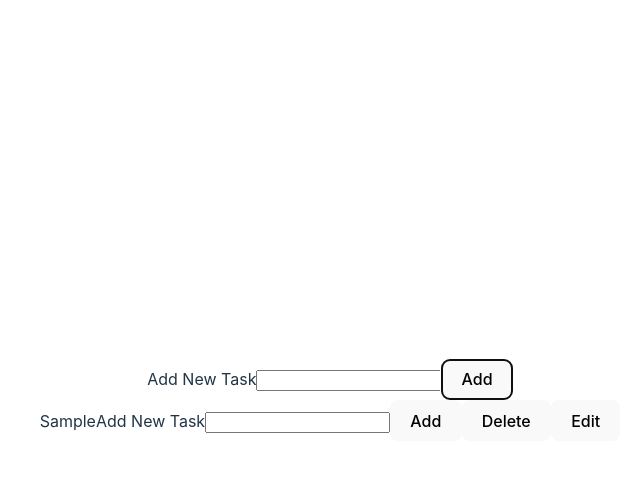
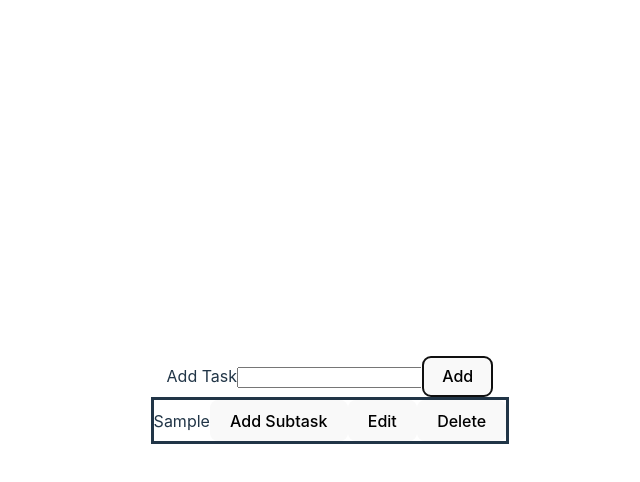
Before and after one commit to jeffy-zhu/subtask, a React (Vite) app: page / in a window 1280 px wide. Both pictures are taken after typing "Sample" into the empty fields and a click on the button "Add". Shown: the top 482 px of the page, without its empty margins (310-950 px from the left). Built offline with nearby package versions, Linux system fonts and the light colour scheme.

Commit message:
add tasks context and the ability to hide/show subtasks

```diff
--- a/src/App.jsx
+++ b/src/App.jsx
@@ -1,72 +1,20 @@
 import "./App.css";
 import TaskList from "./components/TaskList";
-import { useState } from "react";
 import TaskCreate from "./components/TaskCreate";
+import TasksContext from "./context/tasks";
+import { useContext } from "react";
 
 function App() {
-  const [tasks, setTasks] = useState([]);
-
-  const handleCreate = (parentTaskId, taskName) => {
-    const newTask = {
-      id: Date.now(),
-      name: taskName,
-      subtasks: [],
-    };
-
-    if (parentTaskId === null) {
-      setTasks([...tasks, newTask]);
-    } else {
-      const getUpdatedTasks = (tasks) => {
-        for (const task of tasks) {
-          if (task.id !== parentTaskId) {
-            getUpdatedTasks(task.subtasks);
-          } else {
-            task.subtasks.push(newTask);
-          }
-        }
-
-        return tasks;
-      };
-
-      setTasks(getUpdatedTasks(tasks.slice()));
-    }
-  };
-
-  const handleDelete = (taskId) => {
-    const getUpdatedTasks = (tasks) => {
-      for (const [i, task] of tasks.entries()) {
-        if (task.id === taskId) tasks.splice(i, 1);
-        else getUpdatedTasks(task.subtasks);
-      }
-
-      return tasks;
-    };
-
-    setTasks(getUpdatedTasks(tasks.slice()));
-  };
-
-  const handleEdit = (taskId, newTaskName) => {
-    const getUpdatedTasks = (tasks) => {
-      for (const task of tasks) {
-        if (task.id === taskId) task.name = newTaskName;
-        else getUpdatedTasks(task.subtasks);
-      }
-
-      return tasks;
-    };
-
-    setTasks(getUpdatedTasks(tasks.slice()));
-  };
+  const { tasks } = useContext(TasksContext);
 
   return (
     <div>
-      <TaskCreate parentTaskId={null} onCreate={handleCreate} />
-      <TaskList
-        tasks={tasks}
-        onCreate={handleCreate}
-        onDelete={handleDelete}
-        onEdit={handleEdit}
+      <TaskCreate
+        parentTaskId={null}
+        depth={-1}
+        style={{ display: "inline" }}
       />
+      <TaskList tasks={tasks} />
     </div>
   );
 }
--- /dev/null
+++ b/src/components/SubtaskCreate.jsx
@@ -0,0 +1,34 @@
+import { useState } from "react";
+import { useContext } from "react";
+import TasksContext from "../context/tasks";
+
+function SubtaskCreate({ parentTaskId, depth, onCancel }) {
+  const [subtaskName, setSubtaskName] = useState("");
+  const { createTask } = useContext(TasksContext);
+
+  const handleChange = (e) => setSubtaskName(e.target.value);
+
+  const handleSubmit = (e) => {
+    e.preventDefault();
+    createTask(parentTaskId, subtaskName, depth + 1);
+    onCancel();
+  };
+
+  return (
+    <div
+      style={{
+        display: "inline",
+        position: "relative",
+        left: `${(depth + 1) * 30}px`,
+      }}
+    >
+      <form style={{ display: "inline" }} onSubmit={handleSubmit}>
+        <input value={subtaskName} onChange={handleChange}></input>
+        <button>Save</button>
+      </form>
+      <button onClick={onCancel}>Cancel</button>
+    </div>
+  );
+}
+
+export default SubtaskCreate;
--- a/src/components/TaskCreate.jsx
+++ b/src/components/TaskCreate.jsx
@@ -1,21 +1,22 @@
 import { useState } from "react";
+import { useContext } from "react";
+import TasksContext from "../context/tasks";
 
-function TaskCreate({ parentTaskId, onCreate }) {
+function TaskCreate({ parentTaskId, depth, style }) {
   const [taskName, setTaskName] = useState("");
+  const { createTask } = useContext(TasksContext);
 
-  const handleChange = (event) => {
-    setTaskName(event.target.value);
-  };
+  const handleChange = (e) => setTaskName(e.target.value);
 
-  const handleSubmit = (event) => {
-    event.preventDefault();
-    onCreate(parentTaskId, taskName);
+  const handleSubmit = (e) => {
+    e.preventDefault();
+    createTask(parentTaskId, taskName, depth + 1);
     setTaskName("");
   };
 
   return (
-    <form onSubmit={handleSubmit} style={{ display: "inline" }}>
-      <label>Add New Task</label>
+    <form onSubmit={handleSubmit} style={style}>
+      <label>Add Task</label>
       <input value={taskName} onChange={handleChange} />
       <button>Add</button>
     </form>
--- a/src/components/TaskEdit.jsx
+++ b/src/components/TaskEdit.jsx
@@ -1,22 +1,27 @@
-import { useState } from "react";
+import { useState, useContext } from "react";
+import TasksContext from "../context/tasks";
 
-function TaskEdit({ task, onEditSubmit }) {
-  const [taskName, setTaskName] = useState(task.name);
+function TaskEdit({ task, onSubmit, onCancel }) {
+  const [newTaskName, setNewTaskName] = useState(task.name);
+  const { editTask } = useContext(TasksContext);
 
-  const handleChange = (event) => {
-    setTaskName(event.target.value);
-  };
-
-  const handleSubmit = (event) => {
-    event.preventDefault();
-    onEditSubmit(task.id, taskName);
+  const handleSubmit = (e) => {
+    e.preventDefault();
+    editTask(task.id, newTaskName);
+    onSubmit();
   };
 
   return (
-    <form onSubmit={handleSubmit}>
-      <input value={taskName} onChange={handleChange}></input>
-      <button>Save</button>
-    </form>
+    <div>
+      <form style={{ display: "inline" }} onSubmit={handleSubmit}>
+        <input
+          value={newTaskName}
+          onChange={(event) => setNewTaskName(event.target.value)}
+        />
+        <button>Save</button>
+      </form>
+      <button onClick={onCancel}>Cancel</button>
+    </div>
   );
 }
 
--- a/src/components/TaskList.jsx
+++ b/src/components/TaskList.jsx
@@ -1,16 +1,8 @@
 import TaskShow from "./TaskShow";
 
-function TaskList({ tasks, onCreate, onDelete, onEdit }) {
+function TaskList({ tasks }) {
   const renderedTasks = tasks.map((task, i) => {
-    return (
-      <TaskShow
-        key={i}
-        task={task}
-        onCreate={onCreate}
-        onDelete={onDelete}
-        onEdit={onEdit}
-      />
-    );
+    return <TaskShow key={i} task={task} />;
   });
 
   return <div>{renderedTasks}</div>;
--- a/src/components/TaskShow.jsx
+++ b/src/components/TaskShow.jsx
@@ -1,38 +1,56 @@
 import TaskList from "./TaskList";
-import TaskCreate from "./TaskCreate";
 import TaskEdit from "./TaskEdit";
-import { useState } from "react";
+import SubtaskCreate from "./SubtaskCreate";
+import { useState, useContext } from "react";
+import TasksContext from "../context/tasks";
 
-function TaskShow({ task, onCreate, onDelete, onEdit }) {
+function TaskShow({ task }) {
   const [showEdit, setShowEdit] = useState(false);
+  const [showAddSubtask, setShowAddSubtask] = useState(false);
+  const { deleteTask, editTaskShowSubtasks } = useContext(TasksContext);
 
-  const handleEditClick = () => {
-    setShowEdit(!showEdit);
+  const handleShowSubtasksClick = () => {
+    task.subtasks.length > 0 &&
+      editTaskShowSubtasks(task.id, !task.showSubtasks);
   };
 
-  const handleEditSubmit = (taskId, newTaskName) => {
-    onEdit(taskId, newTaskName);
-    setShowEdit(false);
-  };
+  let content = showEdit ? (
+    <span>
+      <TaskEdit
+        task={task}
+        onSubmit={() => setShowEdit(false)}
+        onCancel={() => setShowEdit(false)}
+      />
+    </span>
+  ) : (
+    <div>
+      <span onClick={handleShowSubtasksClick}>{task.name}</span>
+      <button onClick={() => setShowAddSubtask(true)}>Add Subtask</button>
+      <button onClick={() => setShowEdit(!showEdit)}>Edit</button>
+      <button onClick={() => deleteTask(task.id)}>Delete</button>
+    </div>
+  );
 
   return (
     <div>
-      {!showEdit ? (
-        <span>
-          {task.name}
-          <TaskCreate parentTaskId={task.id} onCreate={onCreate}></TaskCreate>
-        </span>
-      ) : (
-        <TaskEdit task={task} onEditSubmit={handleEditSubmit} />
+      <div
+        style={{
+          position: "relative",
+          left: `${task.depth * 30}px`,
+          border: "solid",
+        }}
+      >
+        {content}
+      </div>
+      {task.showSubtasks && <TaskList tasks={task.subtasks} />}
+
+      {showAddSubtask && (
+        <SubtaskCreate
+          parentTaskId={task.id}
+          depth={task.depth}
+          onCancel={() => setShowAddSubtask(false)}
+        />
       )}
-      <button onClick={() => onDelete(task.id)}>Delete</button>
-      <button onClick={handleEditClick}>Edit</button>
-      <TaskList
-        tasks={task.subtasks}
-        onCreate={onCreate}
-        onDelete={onDelete}
-        onEdit={onEdit}
-      />
     </div>
   );
 }
--- /dev/null
+++ b/src/context/tasks.jsx
@@ -0,0 +1,85 @@
+import { createContext, useState } from "react";
+
+const TasksContext = createContext();
+
+function Provider({ children }) {
+  const [tasks, setTasks] = useState([]);
+
+  const createTask = (parentTaskId, taskName, depth) => {
+    const newTask = {
+      id: Date.now(),
+      name: taskName,
+      depth,
+      subtasks: [],
+      showSubtasks: true,
+    };
+
+    const getUpdatedTasks = (tasks) => {
+      for (const task of tasks) {
+        if (task.id !== parentTaskId) getUpdatedTasks(task.subtasks);
+        else task.subtasks.push(newTask);
+      }
+
+      return tasks;
+    };
+
+    if (parentTaskId === null) setTasks([...tasks, newTask]);
+    else setTasks(getUpdatedTasks(tasks.slice()));
+  };
+
+  const deleteTask = (taskId) => {
+    const getUpdatedTasks = (tasks) => {
+      for (const [i, task] of tasks.entries()) {
+        if (task.id === taskId) tasks.splice(i, 1);
+        else getUpdatedTasks(task.subtasks);
+      }
+
+      return tasks;
+    };
+
+    setTasks(getUpdatedTasks(tasks.slice()));
+  };
+
+  const editTask = (taskId, newTaskName) => {
+    const getUpdatedTasks = (tasks) => {
+      for (const task of tasks) {
+        if (task.id === taskId) task.name = newTaskName;
+        else getUpdatedTasks(task.subtasks);
+      }
+
+      return tasks;
+    };
+
+    setTasks(getUpdatedTasks(tasks.slice()));
+  };
+
+  const editTaskShowSubtasks = (taskId, show) => {
+    const getUpdatedTasks = (tasks) => {
+      for (const task of tasks) {
+        if (task.id === taskId) task.showSubtasks = show;
+        else getUpdatedTasks(task.subtasks);
+      }
+
+      return tasks;
+    };
+
+    setTasks(getUpdatedTasks(tasks.slice()));
+  };
+
+  const valueToShare = {
+    tasks,
+    createTask,
+    deleteTask,
+    editTask,
+    editTaskShowSubtasks,
+  };
+
+  return (
+    <TasksContext.Provider value={valueToShare}>
+      {children}
+    </TasksContext.Provider>
+  );
+}
+
+export { Provider };
+export default TasksContext;
--- a/src/main.jsx
+++ b/src/main.jsx
@@ -1,10 +1,13 @@
-import { StrictMode } from 'react'
-import { createRoot } from 'react-dom/client'
-import App from './App.jsx'
-import './index.css'
+import { StrictMode } from "react";
+import { createRoot } from "react-dom/client";
+import App from "./App.jsx";
+import "./index.css";
+import { Provider } from "./context/tasks.jsx";
 
-createRoot(document.getElementById('root')).render(
+createRoot(document.getElementById("root")).render(
   <StrictMode>
-    <App />
-  </StrictMode>,
-)
+    <Provider>
+      <App />
+    </Provider>
+  </StrictMode>
+);
```
